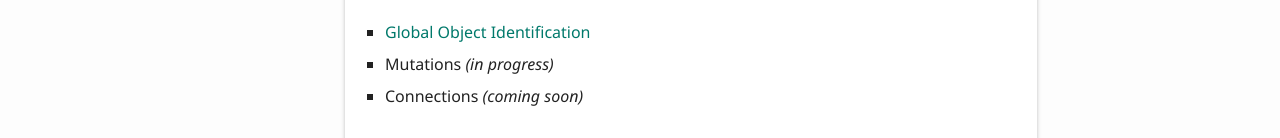
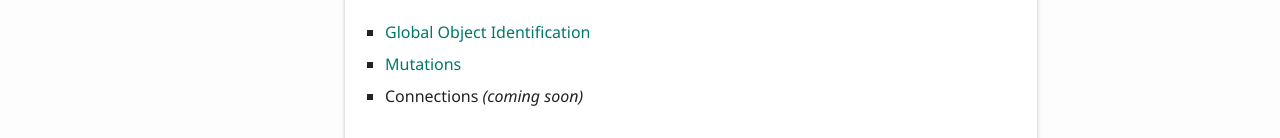
Before and after one commit to rogerballard/nestjs-relay, a plain HTML site: page index.html in a window 1280 px wide. Shown: the part 2563-2701 px from the top of the page. Drawn offline with Linux system fonts and the light colour scheme.

Commit message:
deploy: 620e3932cf7413bb323692197e638ff243e0a274

```diff
--- a/index.html
+++ b/index.html
@@ -158,7 +158,7 @@
 				</a>
 				<ul>
 					<li><a href="docs/global-object-identification.md">Global Object Identification</a></li>
-					<li>Mutations <em>(in progress)</em></li>
+					<li><a href="docs/mutations.md">Mutations</a></li>
 					<li>Connections <em>(coming soon)</em></li>
 				</ul>
 				<a href="#documentation" id="documentation" style="color: inherit; text-decoration: none;">
```
